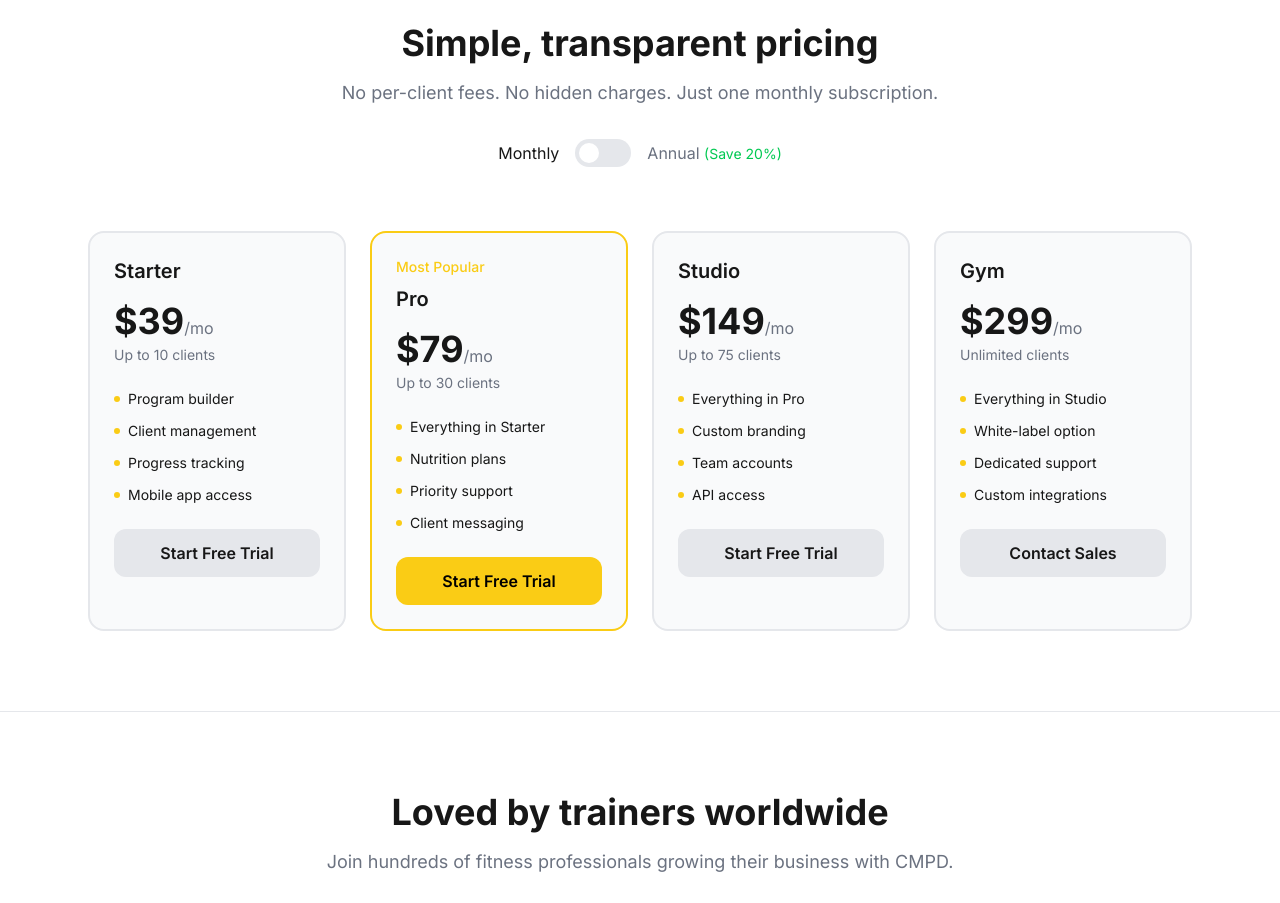
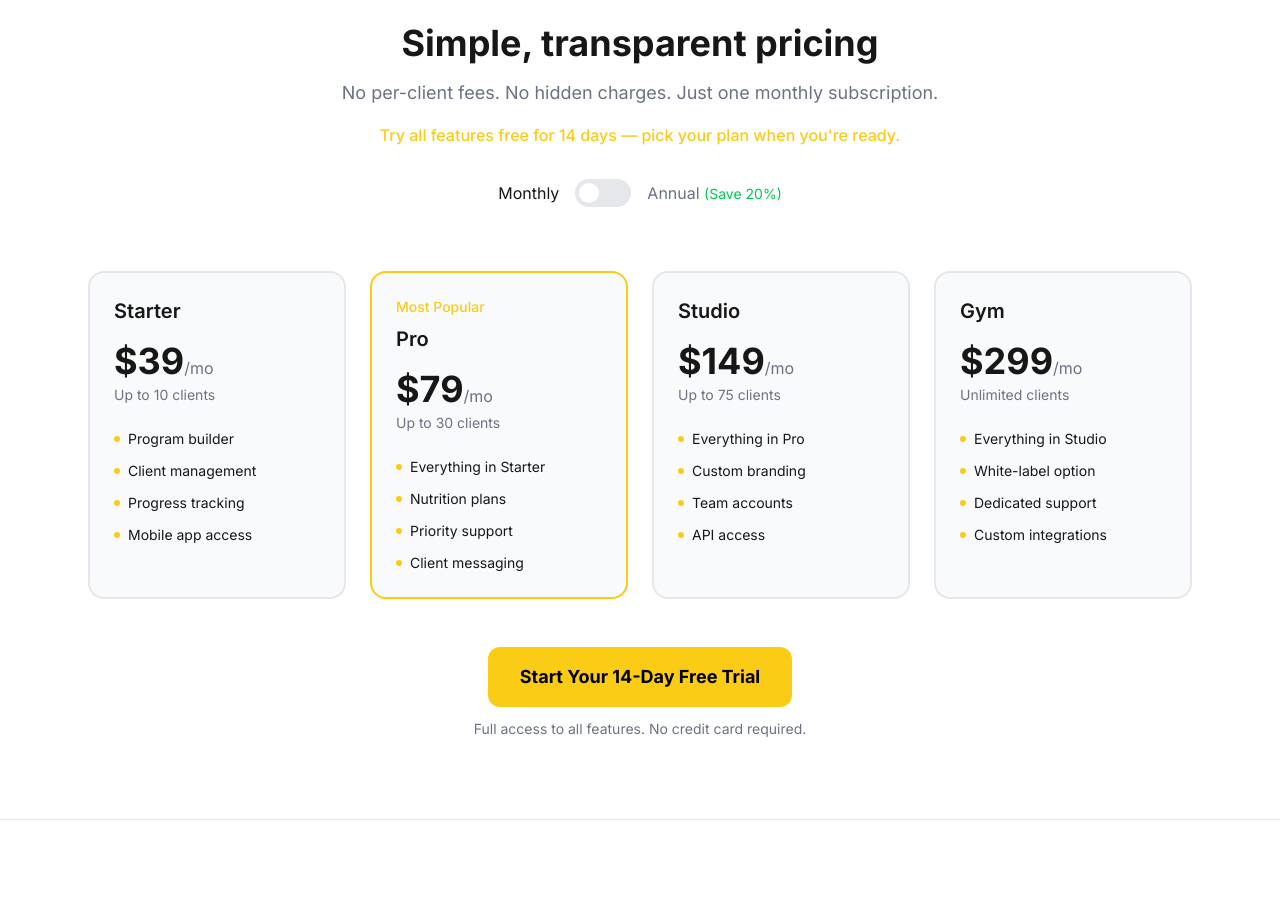
Before and after one commit to HenryWorksHard/cmpd-landing, a Next.js app: page / in a window 1280 px wide. Shown: the part 1420-2323 px from the top of the page. Built offline with nearby package versions, Linux system fonts and the light colour scheme.

Commit message:
feat: single CTA for trial signup (Option A)
- Removed per-tier 'Start Free Trial' buttons
- Single 'Start Your 14-Day Free Trial' CTA below pricing grid
- Added messaging: 'Try all features free, pick plan when ready'
- Full access trial model

```diff
--- a/app/page.tsx
+++ b/app/page.tsx
@@ -36,7 +36,6 @@ const tiers = [
     price: 39,
     clients: 'Up to 10 clients',
     features: ['Program builder', 'Client management', 'Progress tracking', 'Mobile app access'],
-    cta: 'Start Free Trial',
     popular: false,
   },
   {
@@ -44,7 +43,6 @@ const tiers = [
     price: 79,
     clients: 'Up to 30 clients',
     features: ['Everything in Starter', 'Nutrition plans', 'Priority support', 'Client messaging'],
-    cta: 'Start Free Trial',
     popular: true,
   },
   {
@@ -52,7 +50,6 @@ const tiers = [
     price: 149,
     clients: 'Up to 75 clients',
     features: ['Everything in Pro', 'Custom branding', 'Team accounts', 'API access'],
-    cta: 'Start Free Trial',
     popular: false,
   },
   {
@@ -60,7 +57,6 @@ const tiers = [
     price: 299,
     clients: 'Unlimited clients',
     features: ['Everything in Studio', 'White-label option', 'Dedicated support', 'Custom integrations'],
-    cta: 'Contact Sales',
     popular: false,
   },
 ];
@@ -173,7 +169,10 @@ export default function LandingPage() {
         <div className="max-w-6xl mx-auto px-6">
           <div className="text-center mb-16">
             <h2 className="text-3xl md:text-4xl font-bold mb-4">Simple, transparent pricing</h2>
-            <p className="text-[var(--muted)] text-lg mb-8">No per-client fees. No hidden charges. Just one monthly subscription.</p>
+            <p className="text-[var(--muted)] text-lg mb-4">No per-client fees. No hidden charges. Just one monthly subscription.</p>
+            <p className="text-[var(--accent)] font-medium mb-8">
+              Try all features free for 14 days — pick your plan when you&apos;re ready.
+            </p>
 
             {/* Billing toggle */}
             <div className="flex items-center justify-center gap-4">
@@ -196,7 +195,7 @@ export default function LandingPage() {
             </div>
           </div>
 
-          <div className="grid md:grid-cols-2 lg:grid-cols-4 gap-6">
+          <div className="grid md:grid-cols-2 lg:grid-cols-4 gap-6 mb-12">
             {tiers.map((tier) => (
               <div
                 key={tier.name}
@@ -224,19 +223,19 @@ export default function LandingPage() {
                     </li>
                   ))}
                 </ul>
-
-                <a
-                  href="https://eddytrains-admin.vercel.app/signup"
-                  className={`mt-6 block text-center py-3 rounded-xl font-semibold transition-all ${
-                    tier.popular
-                      ? 'bg-[var(--accent)] hover:opacity-90 text-black'
-                      : 'bg-[var(--card-border)] hover:bg-[var(--muted)]/20'
-                  }`}
-                >
-                  {tier.cta}
-                </a>
               </div>
             ))}
+          </div>
+
+          {/* Single CTA */}
+          <div className="text-center">
+            <a
+              href="https://eddytrains-admin.vercel.app/signup"
+              className="inline-block px-8 py-4 bg-[var(--accent)] hover:opacity-90 text-black font-bold text-lg rounded-xl transition-opacity"
+            >
+              Start Your 14-Day Free Trial
+            </a>
+            <p className="text-[var(--muted)] text-sm mt-3">Full access to all features. No credit card required.</p>
           </div>
         </div>
       </section>
```
